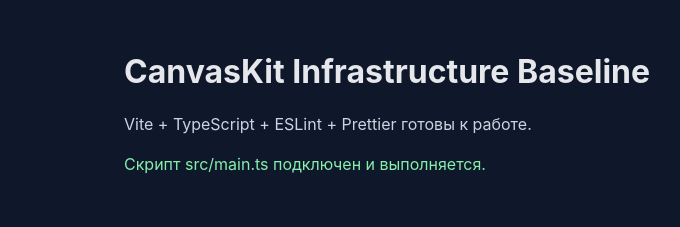
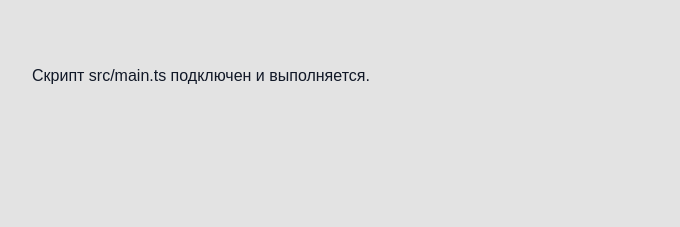
Before and after one commit to Alexey4717/canvaskit, a website built with Vite: page index.html in a window 1280 px wide. Shown: the whole page, without its empty margins (76-756 px from the left). Built offline with nearby package versions, Linux system fonts and the light colour scheme.

Commit message:
feat: update ts-config, html, css

```diff
--- a/index.html
+++ b/index.html
@@ -6,10 +6,7 @@
     <title>CanvasKit</title>
   </head>
   <body>
-    <main class="app">
-      <h1>CanvasKit Infrastructure Baseline</h1>
-      <p>Vite + TypeScript + ESLint + Prettier готовы к работе.</p>
-    </main>
+    <main id="app" class="app"></main>
     <script type="module" src="/src/main.ts"></script>
   </body>
 </html>
--- a/src/app/styles/app.css
+++ b/src/app/styles/app.css
@@ -2,7 +2,7 @@
 
 :root {
   font-family:
-    Inter,
+    Arial,
     system-ui,
     -apple-system,
     Segoe UI,
@@ -12,26 +12,12 @@
 
 body {
   min-height: 100vh;
-  color: #e5e7eb;
-  background: #0f172a;
+  color: #111827;
+  background: #e3e3e3;
 }
 
 .app {
-  max-width: 920px;
+  max-width: 1120px;
   margin: 0 auto;
-  padding: 48px 20px;
+  padding: 64px 28px;
 }
-
-h1 {
-  margin: 0 0 16px;
-  font-size: 32px;
-}
-
-p {
-  color: #cbd5e1;
-}
-
-.status {
-  margin-top: 16px;
-  color: #86efac;
-}
--- a/tsconfig.json
+++ b/tsconfig.json
@@ -11,7 +11,10 @@
     "useDefineForClassFields": true,
     "allowImportingTsExtensions": false,
     "noFallthroughCasesInSwitch": true,
-    "noUncheckedIndexedAccess": true
+    "noUncheckedIndexedAccess": true,
+    "paths": {
+      "@/*": ["./src/*"]
+    }
   },
   "include": ["src"],
   "references": [{ "path": "./tsconfig.node.json" }]
```
